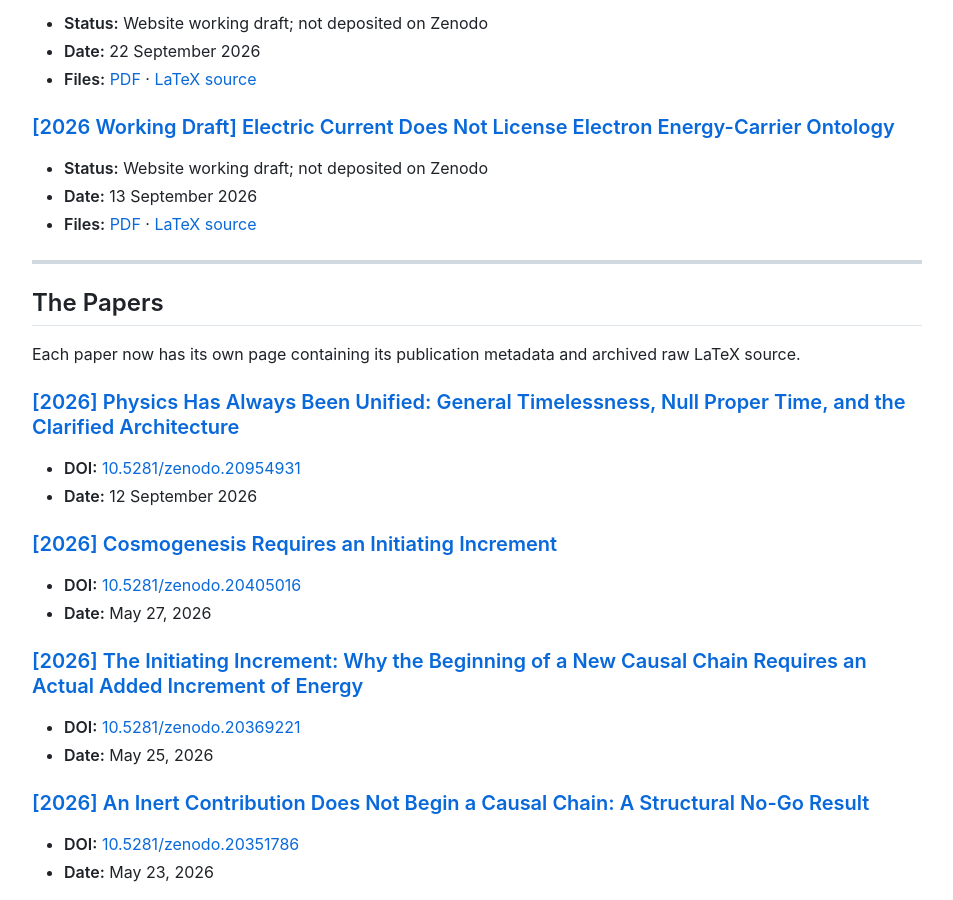
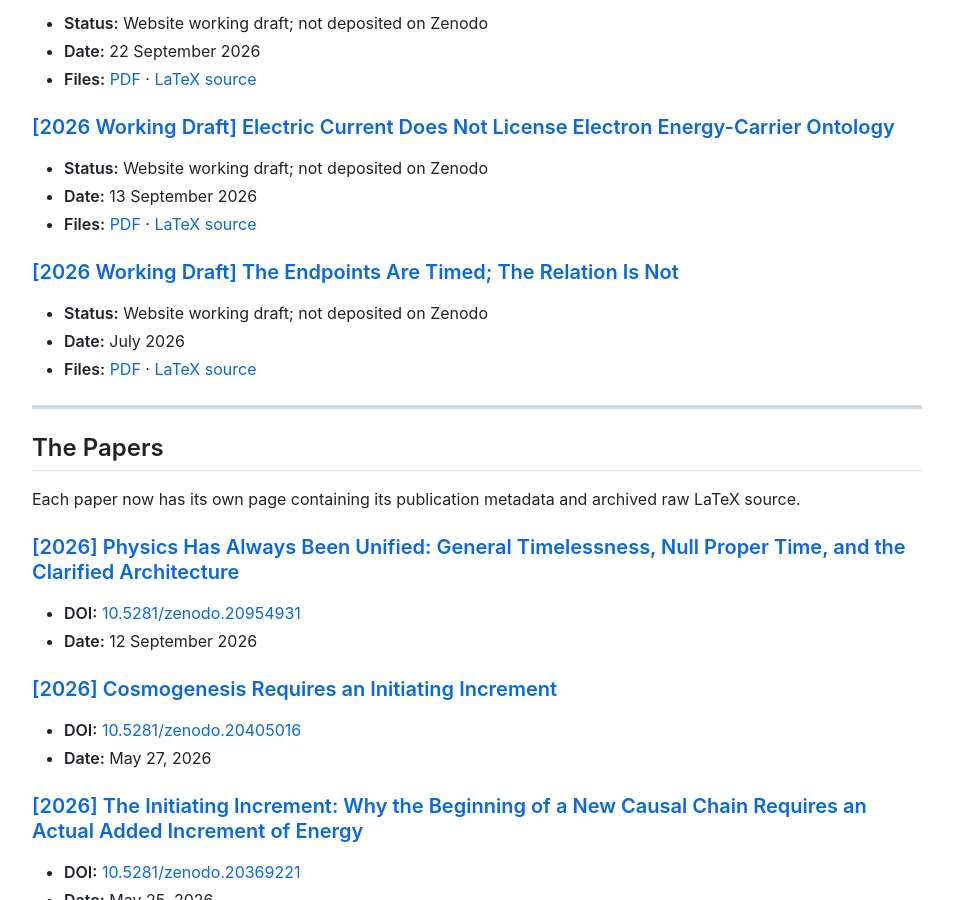
Before and after one commit to DeepSparkAi/JohnCWMcKinleyArchive, a Jekyll site: the page built from index.md, in a window 1280 px wide and 900 px high, scrolled down 2657 px. Shown: the whole window, without its empty margins (163-1116 px from the left). Built offline with Jekyll 4.4.1, drawn with Linux system fonts in a browser that asks for light colours; nearby versions of some CDN libraries.

Commit message:
List Endpoints Are Timed as website working draft

```diff
--- a/index.md
+++ b/index.md
@@ -85,6 +85,11 @@ Working drafts are posted here for public access before permanent archival depos
 * **Status:** Website working draft; not deposited on Zenodo
 * **Date:** 13 September 2026
 * **Files:** [PDF](/assets/papers/electric-current-does-not-license-electron-energy-carrier-ontology-working-draft.pdf) · [LaTeX source](/assets/papers/electric-current-does-not-license-electron-energy-carrier-ontology-working-draft.tex)
+
+### [\[2026 Working Draft\] The Endpoints Are Timed; The Relation Is Not](/papers/the-endpoints-are-timed-the-relation-is-not/)
+* **Status:** Website working draft; not deposited on Zenodo
+* **Date:** July 2026
+* **Files:** [PDF](/assets/papers/the-endpoints-are-timed-the-relation-is-not-working-draft.pdf) · [LaTeX source](/assets/papers/the-endpoints-are-timed-the-relation-is-not-working-draft.tex)
 
 ---
 
```
